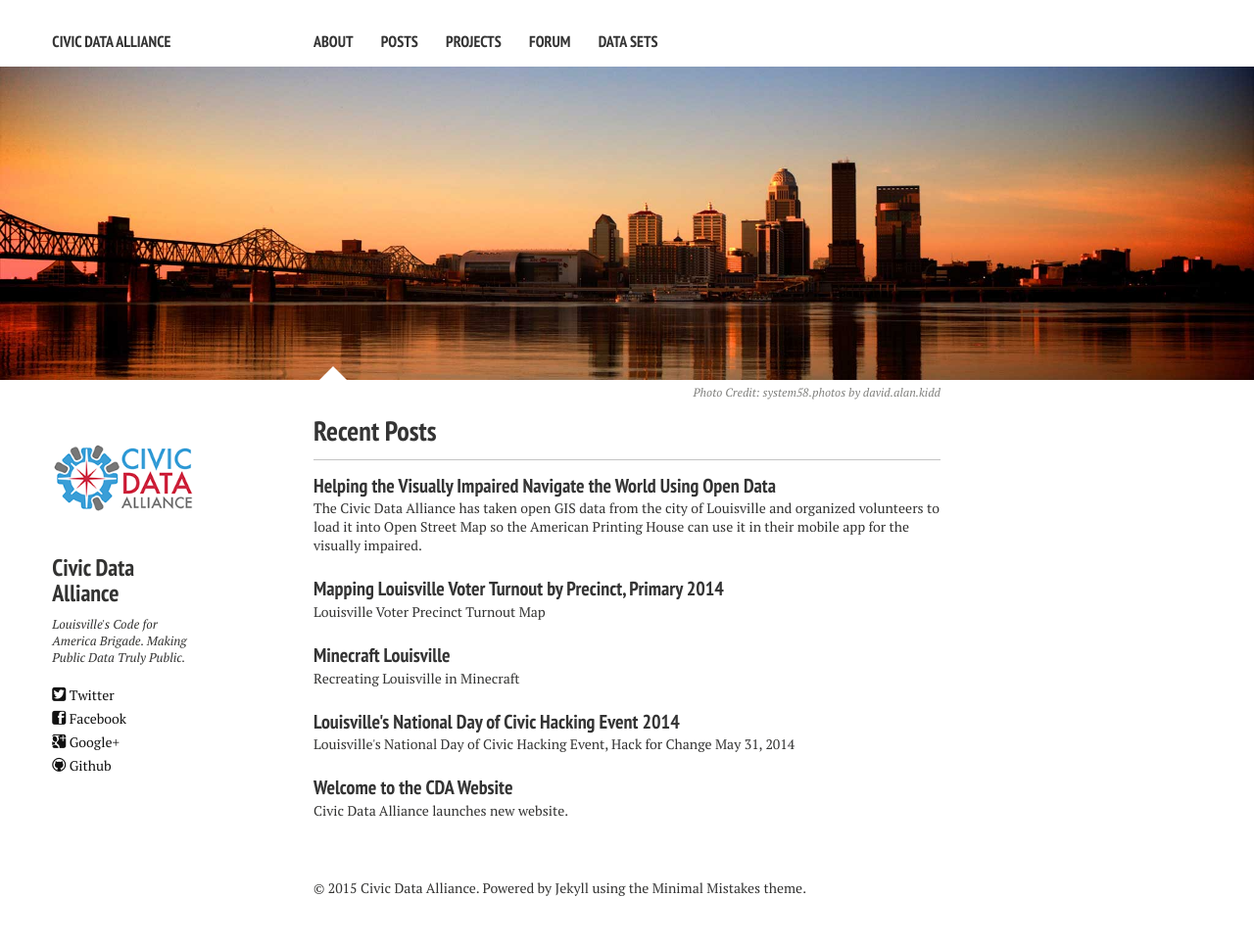
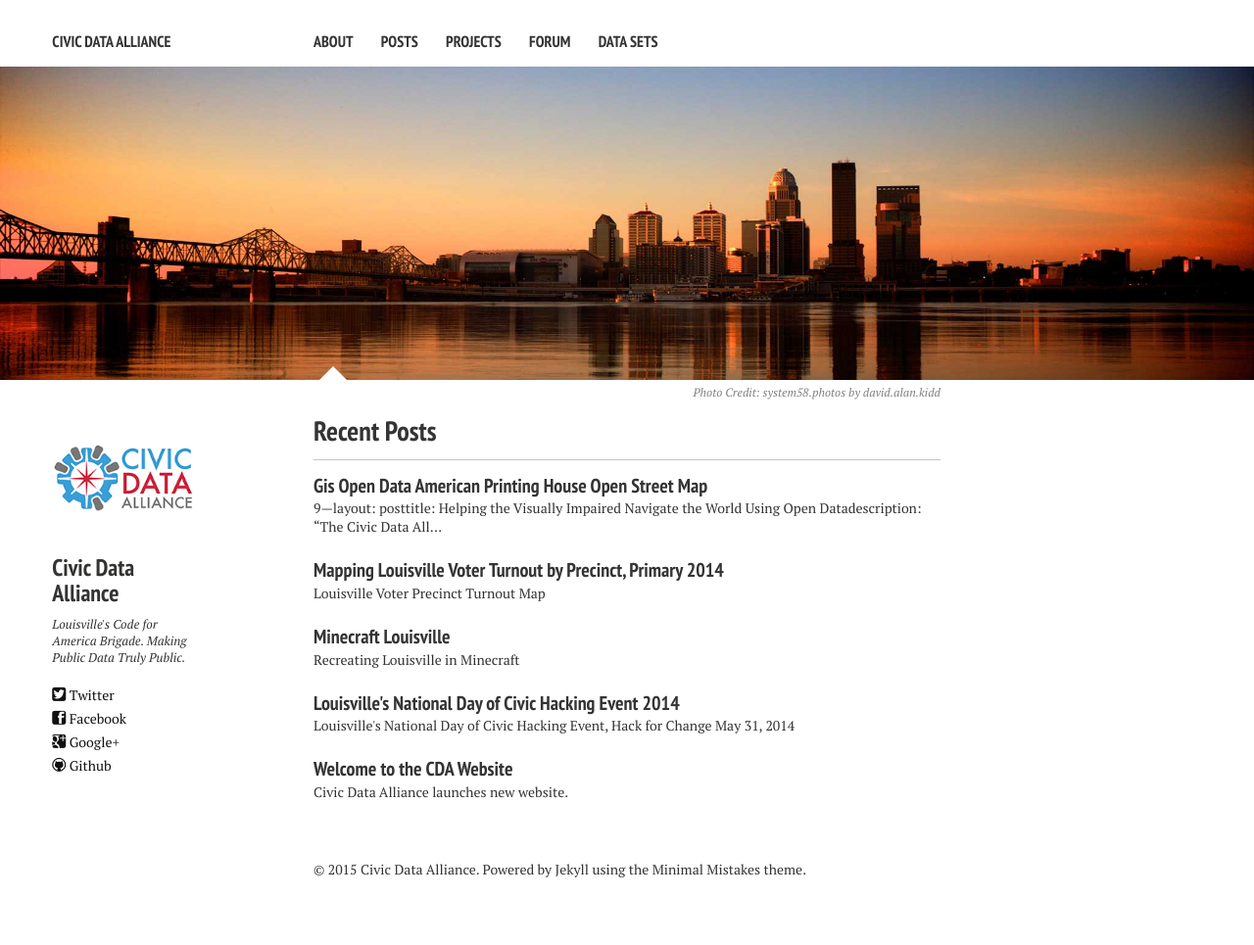
Before and after one commit to reydelleon/civicdata.github.io, a Jekyll site: the page built from index.md, in a window 1280 px wide. Shown: the whole page at 98% size. Built offline with Jekyll 4.4.1, drawn with Linux system fonts in a browser that asks for light colours; nearby versions of some CDN libraries.

Commit message:
Update 2015-03-04-gis-open-data-american-printing-house-open-street-map.md

```diff
--- a/_posts/2015-03-04-gis-open-data-american-printing-house-open-street-map.md
+++ b/_posts/2015-03-04-gis-open-data-american-printing-house-open-street-map.md
@@ -1,4 +1,4 @@
----
+9---
 layout: post
 title: Helping the Visually Impaired Navigate the World Using Open Data
 description: "The Civic Data Alliance has taken open GIS data from the city of Louisville and organized volunteers to load it into Open Street Map so the American Printing House can use it in their mobile app for the visually impaired."
```
Also changed, not shown: other parts of _posts/2015-03-04-gis-open-data-american-printing-house-open-street-map.md (+1 -0 lines).
